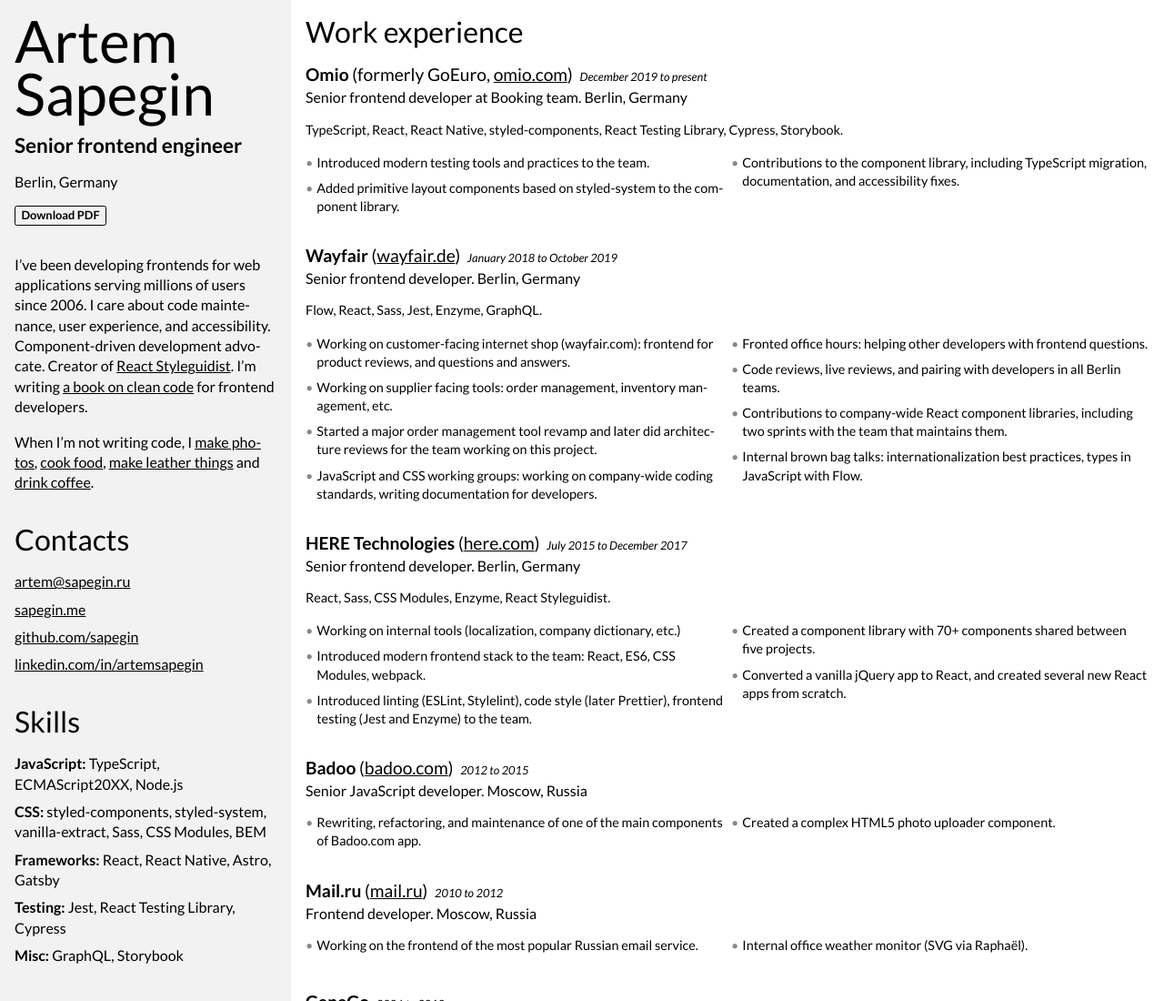
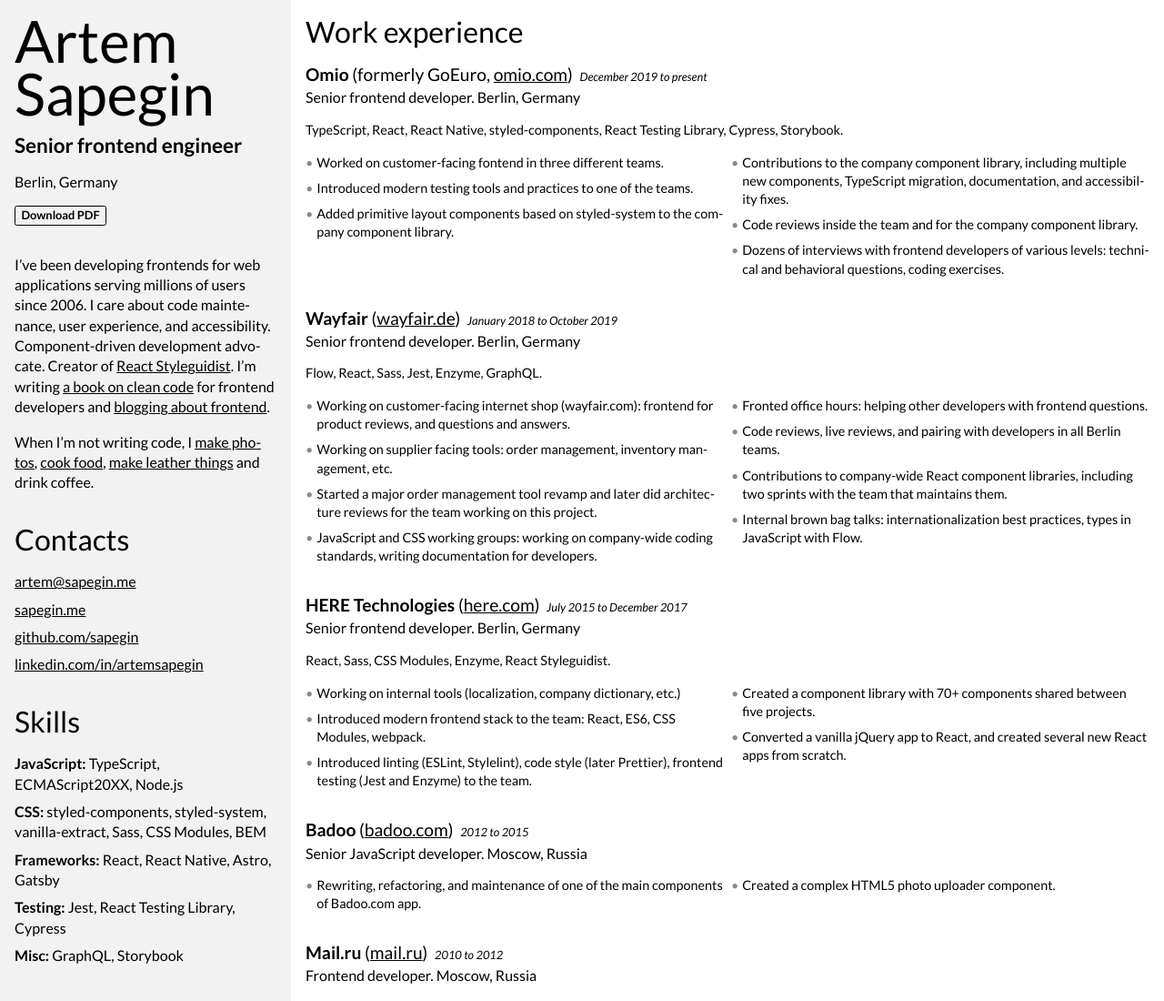
Before and after one commit to sapegin/cv, a website: page public/index.html in a window 1280 px wide. Shown: the top 1100 px of the page at 91% size. Drawn offline with Linux system fonts and the light colour scheme.

Commit message:
Update stuff 🦀

```diff
--- a/public/index.html
+++ b/public/index.html
@@ -38,16 +38,22 @@
 							>React Styleguidist</a
 						>. I’m writing
 						<a
-							href="https://blog.sapegin.me/book/"
+							href="https://sapegin.me/book/"
 							target="_blank"
 							rel="noopener noreferrer"
 							>a book on clean code</a
 						>
-						for frontend developers.
+						for frontend developers and
+						<a
+							href="https://sapegin.me/blog/"
+							target="_blank"
+							rel="noopener noreferrer"
+							>blogging about frontend</a
+						>.
 					</p>
 					<p>
 						When I’m not writing code, I&nbsp;<a
-							href="https://morning.photos/"
+							href="https://sapegin.me/photos/"
 							target="_blank"
 							rel="noopener noreferrer"
 							>make photos</a
@@ -64,13 +70,7 @@
 							rel="noopener noreferrer"
 							>make leather things</a
 						>
-						and
-						<a
-							href="https://coffee.morning.photos/"
-							target="_blank"
-							rel="noopener noreferrer"
-							>drink coffee</a
-						>.
+						and drink coffee.
 					</p>
 				</section>
 				<section>
@@ -83,10 +83,10 @@
 						</li>
 						<li>
 							<a
-								href="mailto:artem@sapegin.ru"
+								href="mailto:artem@sapegin.me"
 								target="_blank"
 								rel="noopener noreferrer"
-								>artem@sapegin.ru</a
+								>artem@sapegin.me</a
 							>
 						</li>
 						<li>
@@ -157,7 +157,7 @@
 						</h3>
 						<p class="workplace__dates">December 2019 to present</p>
 						<p class="workplace__meta">
-							Senior frontend developer at Booking team. Berlin, Germany
+							Senior frontend developer. Berlin, Germany
 						</p>
 					</header>
 					<p>
@@ -166,15 +166,27 @@
 					</p>
 					<ul>
 						<li>
-							Introduced modern testing tools and practices to the team.
+							Worked on customer-facing fontend in three different teams.
+						</li>
+						<li>
+							Introduced modern testing tools and practices to one of the teams.
 						</li>
 						<li>
 							Added primitive layout components based on styled-system to the
-							component library.
+							company component library.
 						</li>
 						<li>
-							Contributions to the component library, including TypeScript
-							migration, documentation, and accessibility fixes.
+							Contributions to the company component library, including multiple
+							new components, TypeScript migration, documentation, and
+							accessibility fixes.
+						</li>
+						<li>
+							Code reviews inside the team and for the company component
+							library.
+						</li>
+						<li>
+							Dozens of interviews with frontend developers of various levels:
+							technical and behavioral questions, coding exercises.
 						</li>
 					</ul>
 				</article>
```
